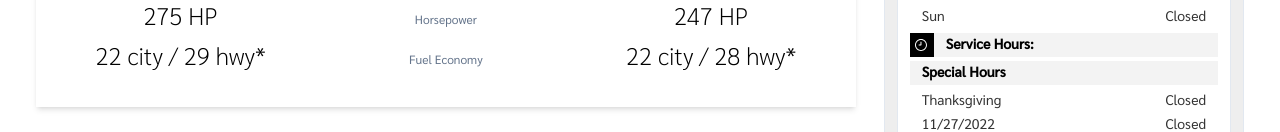
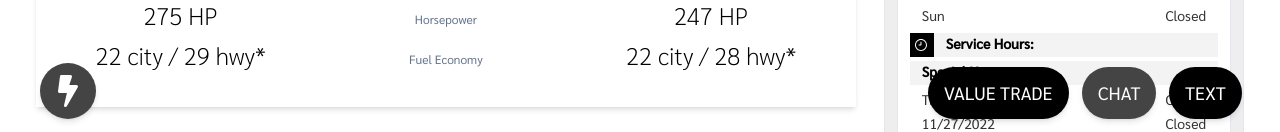
Before and after one commit to JFR-Personalbrand/lexus-test, a Next.js app: page / in a window 1280 px wide. Shown: the part 669-801 px from the top of the page. Built offline with nearby package versions, Linux system fonts and the light colour scheme.

Commit message:
sticky buttons

```diff
--- /dev/null
+++ b/components/icons/IconBolt.tsx
@@ -0,0 +1,15 @@
+import { PropsWithChildren, SVGAttributes, SVGProps } from 'react'
+
+
+export default function IconBolt (props: SVGAttributes<{}>) {
+    return (
+        <>
+
+      <svg width="22" height="32" xmlns="http://www.w3.org/2000/svg" viewBox="0 0 320 512">
+        <path fill="#fff" d="M296 160H180.6l42.6-129.8C227.2 15 215.7 0 200 0H56C44 0 33.8 8.9 32.2 20.8l-32 240C-1.7 275.2 9.5 288 24 288h118.7L96.6 482.5c-3.6 15.2 8 29.5 23.3 29.5 8.4 0 16.4-4.4 20.8-12l176-304c9.3-15.9-2.2-36-20.7-36z"/>
+      </svg>
+
+
+        </>
+    )
+}
--- a/pages/index.tsx
+++ b/pages/index.tsx
@@ -2,6 +2,7 @@ import type { NextPage } from 'next'
 import Head from 'next/head'
 import Image from 'next/image'
 import Features from '../components/Features'
+import IconBolt from '../components/icons/IconBolt'
 import Lateralbar from '../components/Lateralbar'
 import Navbar from '../components/Navbar'
 import ServingDubling from '../components/ServingDubling'
@@ -21,7 +22,7 @@ const Home: NextPage = () => {
       <Navbar />
       <main className="w-full container mx-auto px-4 lg:px-1">
         <div className=" md:px-6 lg:px-8 pt-40 ">
-          <div className="flex flex-col md:flex-row justify-between items-start main-content">
+          <div className="flex flex-col md:flex-row justify-between items-start main-content pb-8">
 
             <div className="content md:pr-7 md:w-3/4">
               <div className="heading">
@@ -39,6 +40,12 @@ const Home: NextPage = () => {
 
               <TestDriveCTA />
 
+              <div className="my-6 text-xs text-dark-normal">
+                <small>*All figures are EPA estimates. Actual mileage may vary.</small>
+              </div>
+
+
+
             </div>
 
             <Lateralbar />
@@ -49,7 +56,32 @@ const Home: NextPage = () => {
         </div>
 
 
+        <div className="bottombuttons fixed bottom-0 right-0 w-full">
+              <div className="flex justify-between items-end">
+                  <div className="mx-10">
+                    <div className="">
+                      <button className="bg-secondary w-14 h-14 hover:-ml-1 hover:h-16 hover:w-16 flex justify-center items-center text-white text-lg shadow-md rounded-full mb-1 md:mb-3 ease-in duration-300">
+                        <IconBolt className='m-auto' />
+                      </button>
+                    </div>
+                  </div>
 
+                  <div className="flex items-end flex-col-reverse md:flex-row px-6">
+                    <div className="w-[154px]">
+                      <button className="bg-dark hover:py-[14px] hover:px-[22px] hover:ml-[-6px] text-white text-lg px-4 py-3 rounded-full mb-1 md:mb-3 ease-in duration-300 shadow-md">VALUE TRADE</button>
+                    </div>
+
+                    <div className="w-[87px]">
+                      <button className="bg-secondary hover:py-[14px] hover:px-[22px] hover:ml-[-6px] text-white text-lg px-4 py-3 rounded-full mb-1 md:mb-3 ease-in duration-300 shadow-md">CHAT</button>
+                    </div>
+
+                    <div className="w-[87px]">
+                      <button className="bg-dark hover:py-[14px] hover:px-[22px] hover:ml-[-6px] text-white text-lg px-4 py-3 rounded-full mb-1 md:mb-3 ease-in duration-300 shadow-md">TEXT</button>
+                    </div>
+
+                  </div>
+              </div>
+        </div>
 
 
 
```
